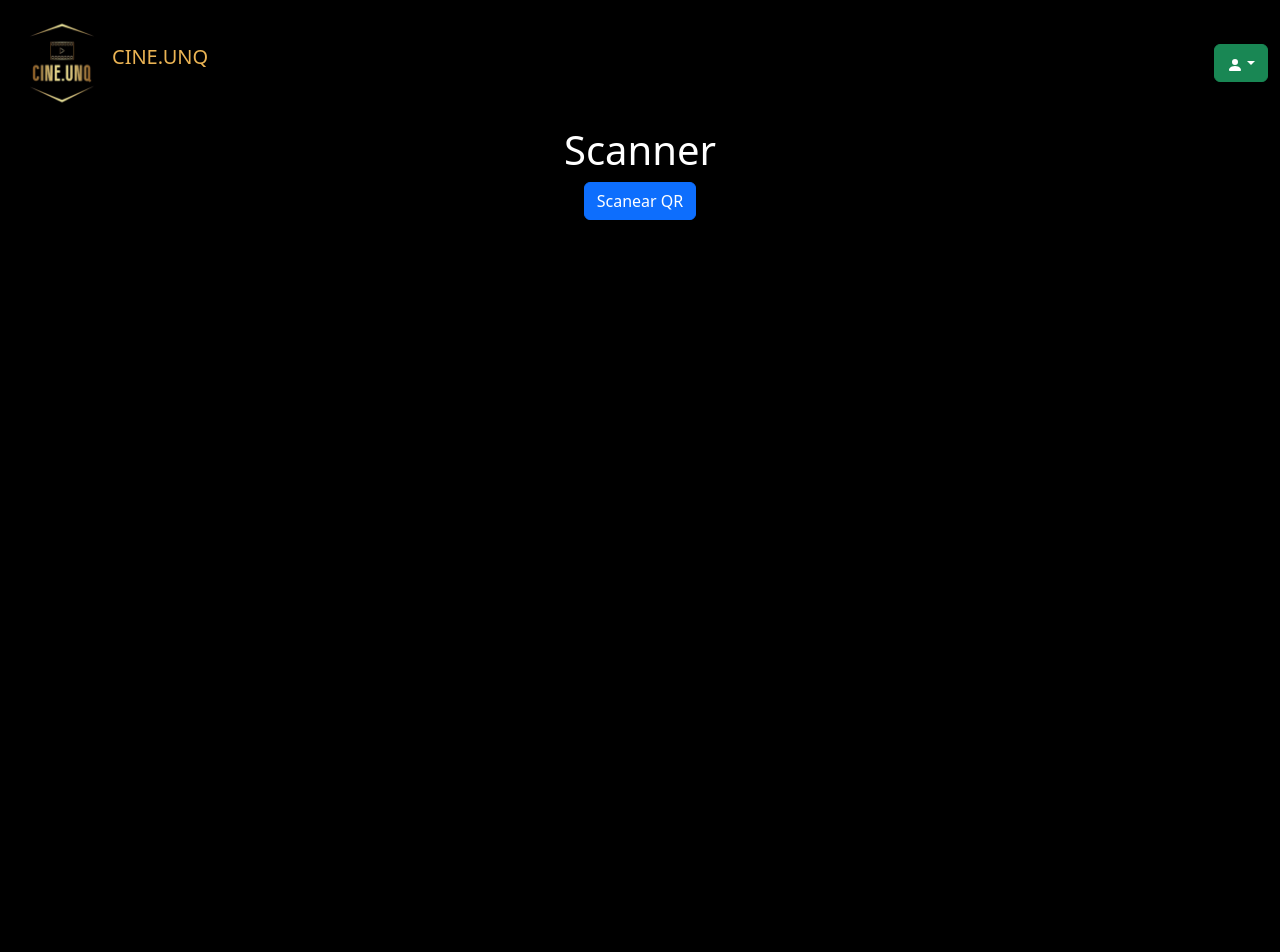
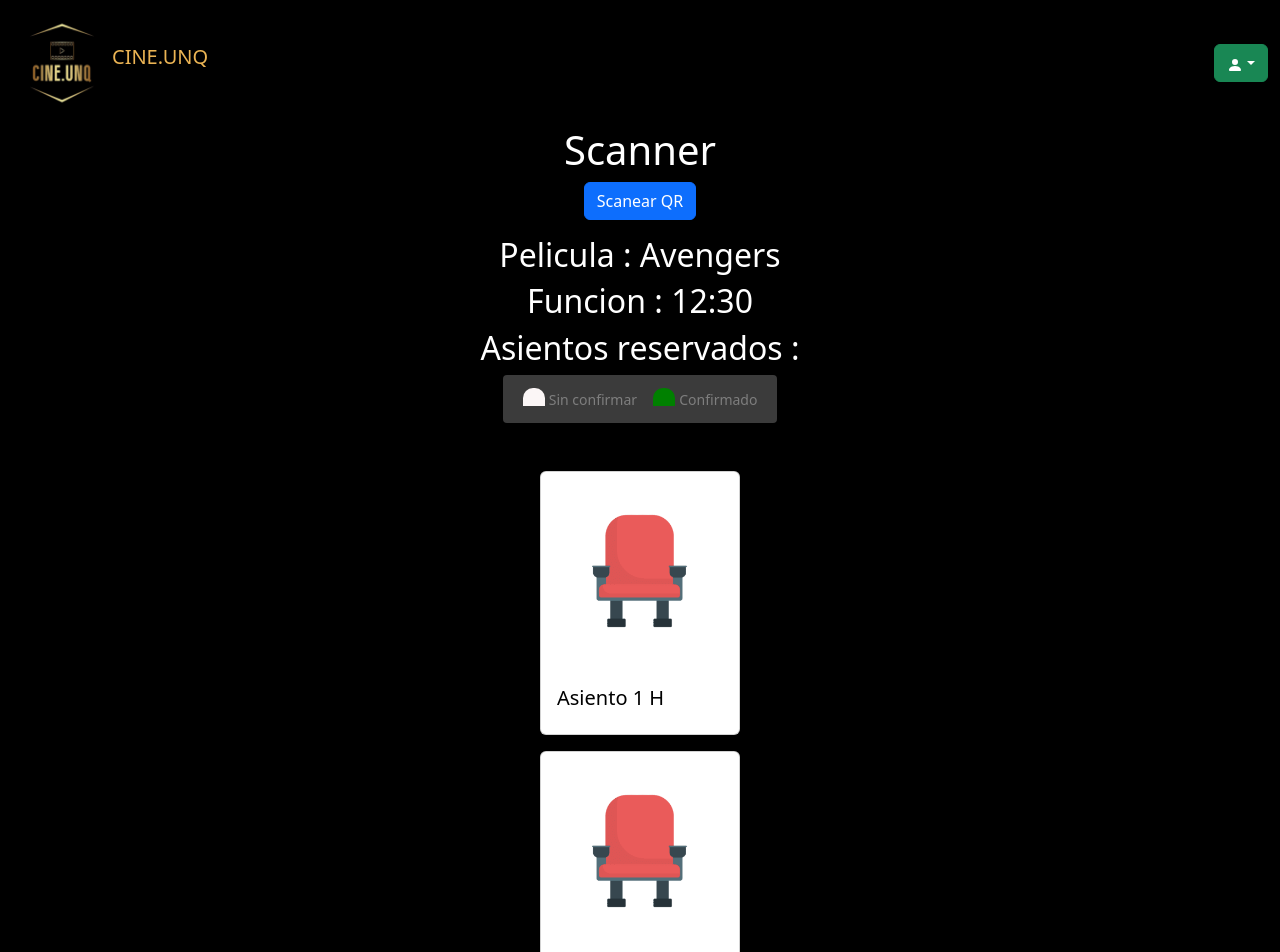
Before and after one commit to Cine-Unq/cine-unq-frontend, a React (Create React App) app: page /panel/scanner in a window 1280 px wide. Shown: the top 952 px of the page. Before the commit the page ends 800 px from the top, so only its background shows below. Built offline with nearby package versions, Linux system fonts and the light colour scheme.

Commit message:
agrego logica de seleccionar un asiento reservado

```diff
--- a/src/components/ListSeatsReserved.jsx
+++ b/src/components/ListSeatsReserved.jsx
@@ -1,11 +1,62 @@
 import Card from 'react-bootstrap/Card';
-import seat from '../assets/seat-cinema.png';
+import Seat from '../assets/seat-cinema.png';
+import Button from 'react-bootstrap/Button';
+import { useEffect, useState } from 'react';
+import { getInfoPurchase } from '../services/PurchaseService';
+
 export default function ListSeatsReserved() {
+    const [purchase, setPurchase] = useState(null);
+    const [seats, setSeats] = useState([]);
+    useEffect(() => {
+        getInfoPurchase().
+            then(res => {
+                setPurchase(res);
+                const seatsWithStyle  = addStyleToSeat(res.asientos)
+                console.log(seatsWithStyle)
+                setSeats(seatsWithStyle)
+            })}, []);
+    const addStyleToSeat = (seats) => {
+        const res = seats.map(a => {
+            let obj = {...a};
+            if (a.estado === 'OCUPADO') {
+                obj.style = 'green';
+            } else {
+                obj.style = 'white';
+            }
+            return obj;
+        })
+        return res
+    }
+    const selectSeat = (seat) => {
+        const updatesSeats = seats.map( s => {
+            let copy = null;
+            if (seat.id === s.id) {
+                switch (seat.estado) {
+                case 'RESERVADO' :
+                    copy = {...s};
+                    copy.estado = 'SELECTED';
+                    copy.style =  'blue';
+                    break;
+                case 'SELECTED' :
+                    copy = {...s};
+                    copy.estado = 'RESERVADO';
+                    copy.style = 'white'
+                    break;
+                }
+            }
+            return copy != null ? copy : s
+        })
+        setSeats(updatesSeats)
+    }
+
     return (
         <>
+            {
+                purchase && seats &&
+            <>
                 <p></p>
-            <h2 style={{textAlign: 'center'}}>Pelicula : Titanic</h2>
-            <h2 style={{textAlign: 'center'}}>Funcion : 12:30</h2>
+                <h2 style={{textAlign: 'center'}}>Pelicula : {purchase.pelicula}</h2>
+                <h2 style={{textAlign: 'center'}}>Funcion : {purchase.funcion}</h2>
                 <h2 style={{textAlign: 'center'}}>Asientos reservados :</h2>
                 <div className="d-flex justify-content-center">
                     <ul className="confirmacion">
@@ -19,29 +70,26 @@ export default function ListSeatsReserved() {
                 </div>
                 <div className="d-flex justify-content-center">
                     <div style={{width:200, color:'Black'}}>
-                    <Card style={{background:'green'}}>
-                        <Card.Img variant="top" src={seat} />
+                        {seats.map(asiento => {
+                            return (
+                                <>
+                                    <Card key={asiento.id} style={{background: asiento.style}} onClick={() => selectSeat(asiento)}>
+                                        <Card.Img variant="top" src={Seat} />
                                         <Card.Body>
-                            <Card.Title>Asiento F1 C2</Card.Title>
+                                            <Card.Title>Asiento {asiento.fila} {asiento.columna} </Card.Title>
                                         </Card.Body>
                                     </Card>
                                     <p></p>
-                    <Card >
-                        <Card.Img variant="top" src={seat} />
-                        <Card.Body>
-                            <Card.Title>Asiento F1 C2</Card.Title>
-                        </Card.Body>
-                    </Card>
-                    <p></p>
-                    <Card >
-                        <Card.Img variant="top" src={seat} />
-                        <Card.Body>
-                            <Card.Title>Asiento F1 C2</Card.Title>
-                        </Card.Body>
-                    </Card>
+                                </>
+                            )
+                        }) }
                     </div>
                 </div>
+                {<p className="d-flex justify-content-center">Asientos seleccionados {seats.filter(s => s.estado === 'SELECTED').length}</p>}
+                <div className="d-flex justify-content-center">
+                    <Button variant="secondary" onClick={() => console.log(seats.filter(s => s.estado === 'SELECTED'))}> Confirmar asientos</Button>
+                </div>
+            </>}
         </>
-
     )
 }
--- a/src/components/Scanner.jsx
+++ b/src/components/Scanner.jsx
@@ -12,7 +12,7 @@ export default function Scanner() {
     const [displayScanner, setDisplayScanner] = useState(false);
     // const [showError, setShowError] = useState(false);
     // const [textError, setTextError] = useState("");
-    const [displayReservation, setDisplayReservation ] = useState(false);
+    const [displayReservation, setDisplayReservation ] = useState(true);
     const handleScan = (result, error) => {
         if (error) {
             // setDisplayScanner(false)
--- /dev/null
+++ b/src/services/PurchaseService.js
@@ -0,0 +1,29 @@
+const body = {
+    pelicula: "Avengers",
+    funcion : "12:30",
+    asientos : [
+        {
+            id:10,
+            fila:1,
+            columna:'H',
+            estado:'RESERVADO'
+        },
+        {
+            id:20,
+            fila:2,
+            columna:'G',
+            estado: 'RESERVADO'
+        },
+        {
+            id:30,
+            fila:3,
+            columna:'I',
+            estado: 'OCUPADO'
+        }
+    ]
+}
+const getInfoPurchase = () => {
+    return Promise.resolve(body);
+}
+
+export { getInfoPurchase }
```
Lines whose indentation alone changed are shown as unchanged.
